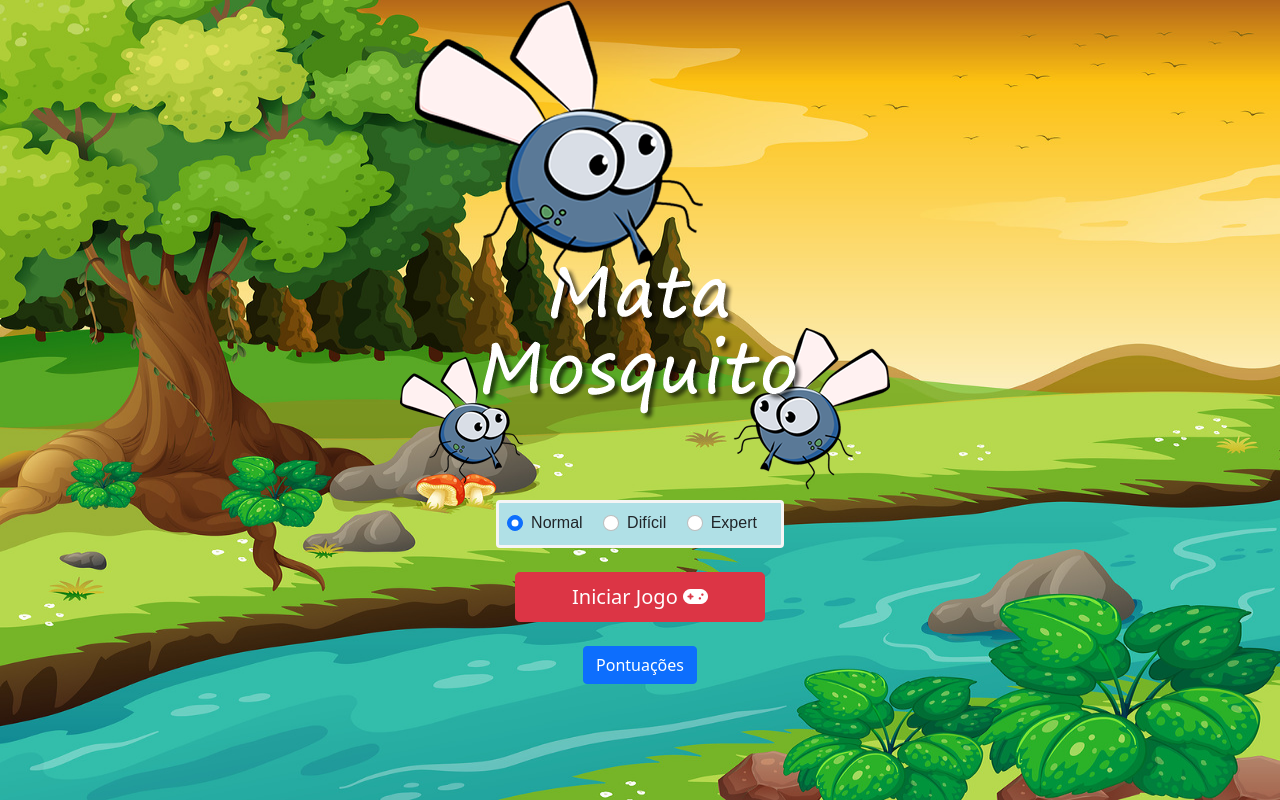
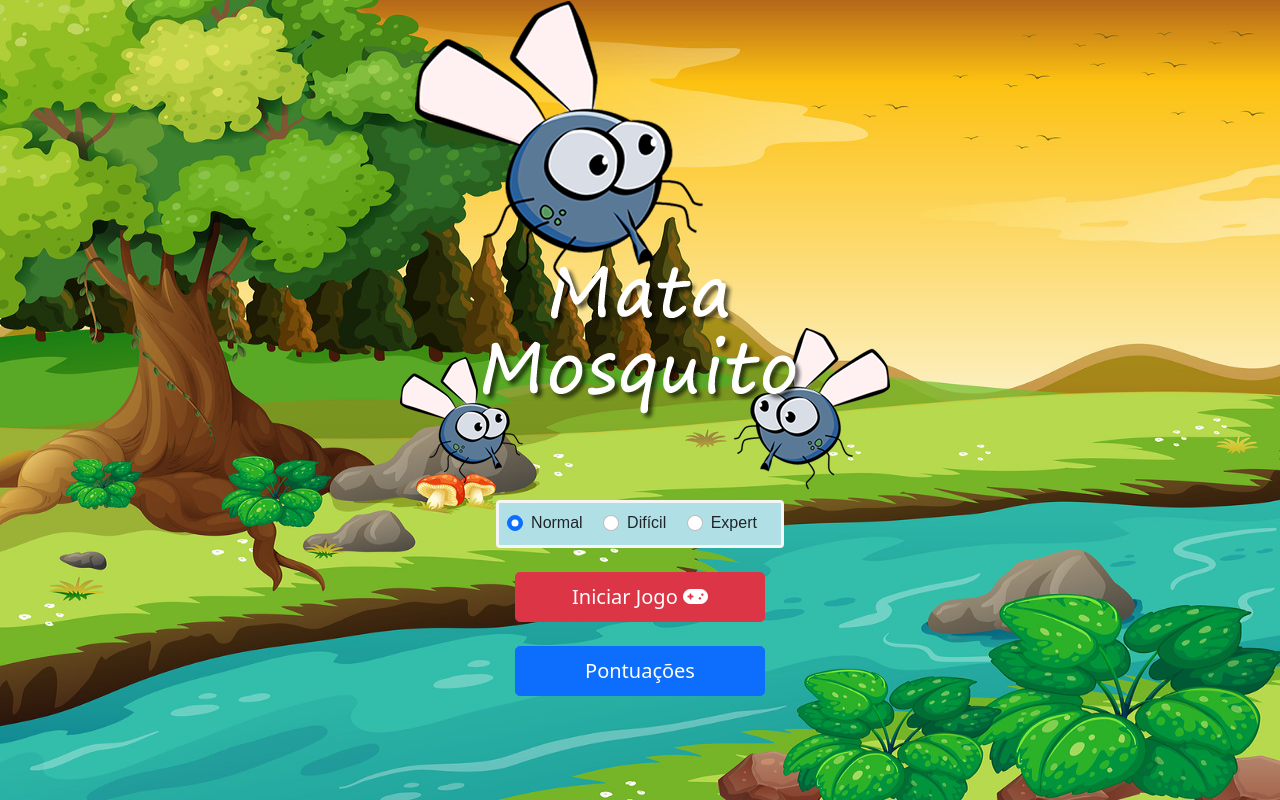
Before and after one commit to gabrielripardo/game-mosquito, a plain HTML site: page index.html in a window 1280 px wide. Drawn offline with nearby package versions, Linux system fonts and the light colour scheme.

Commit message:
btn "Pontuações" com a classe "btnMove"

```diff
--- a/index.html
+++ b/index.html
@@ -72,7 +72,7 @@
         <div class="row">
             <div class="col">
                 <div class="d-flex justify-content-center">
-                    <button class="btn btn-primary" onclick="window.location.href='score.html'">Pontuações</button>
+                    <button class="btnMove btn btn-primary btn-lg" onclick="window.location.href='score.html'">Pontuações</button>
                 </div>
             </div>
         </div>
```
